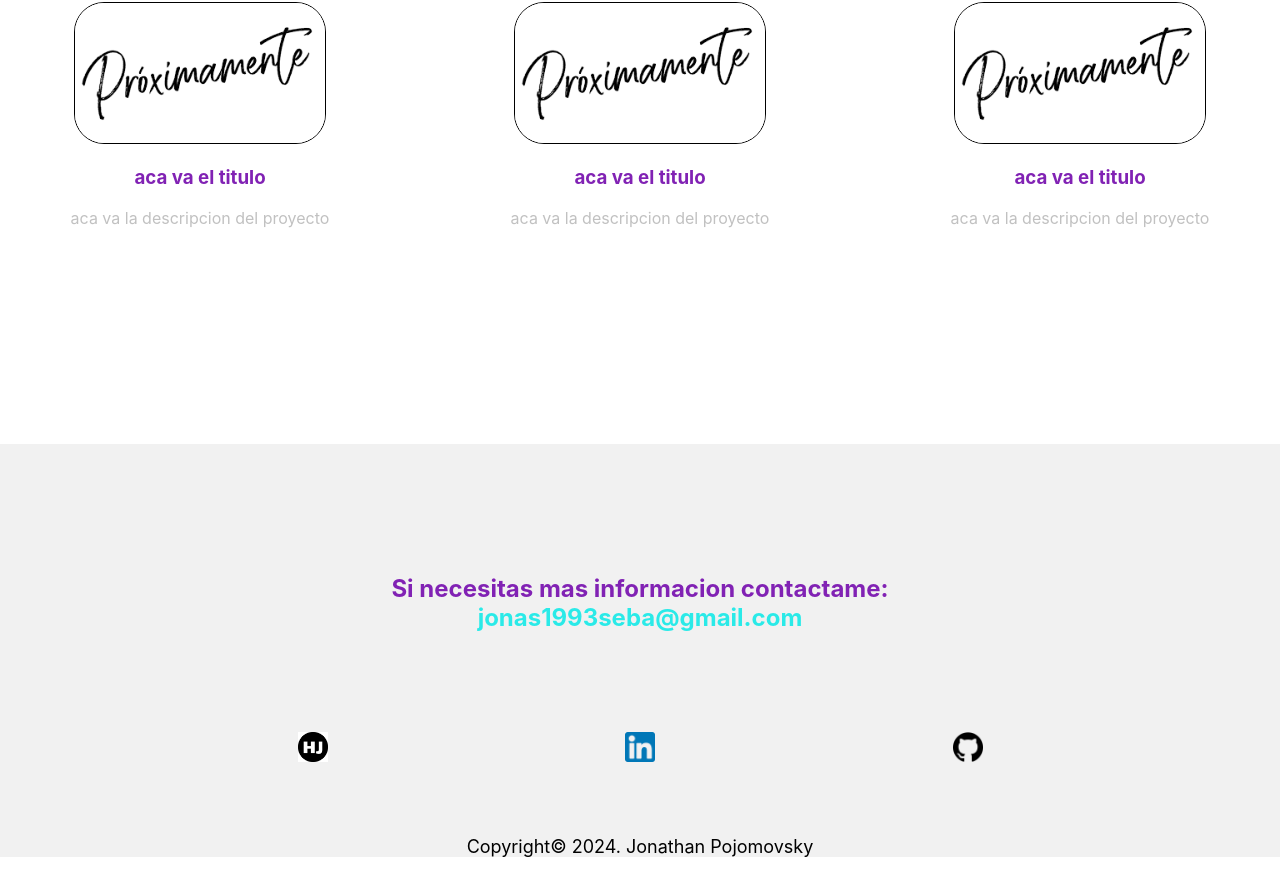
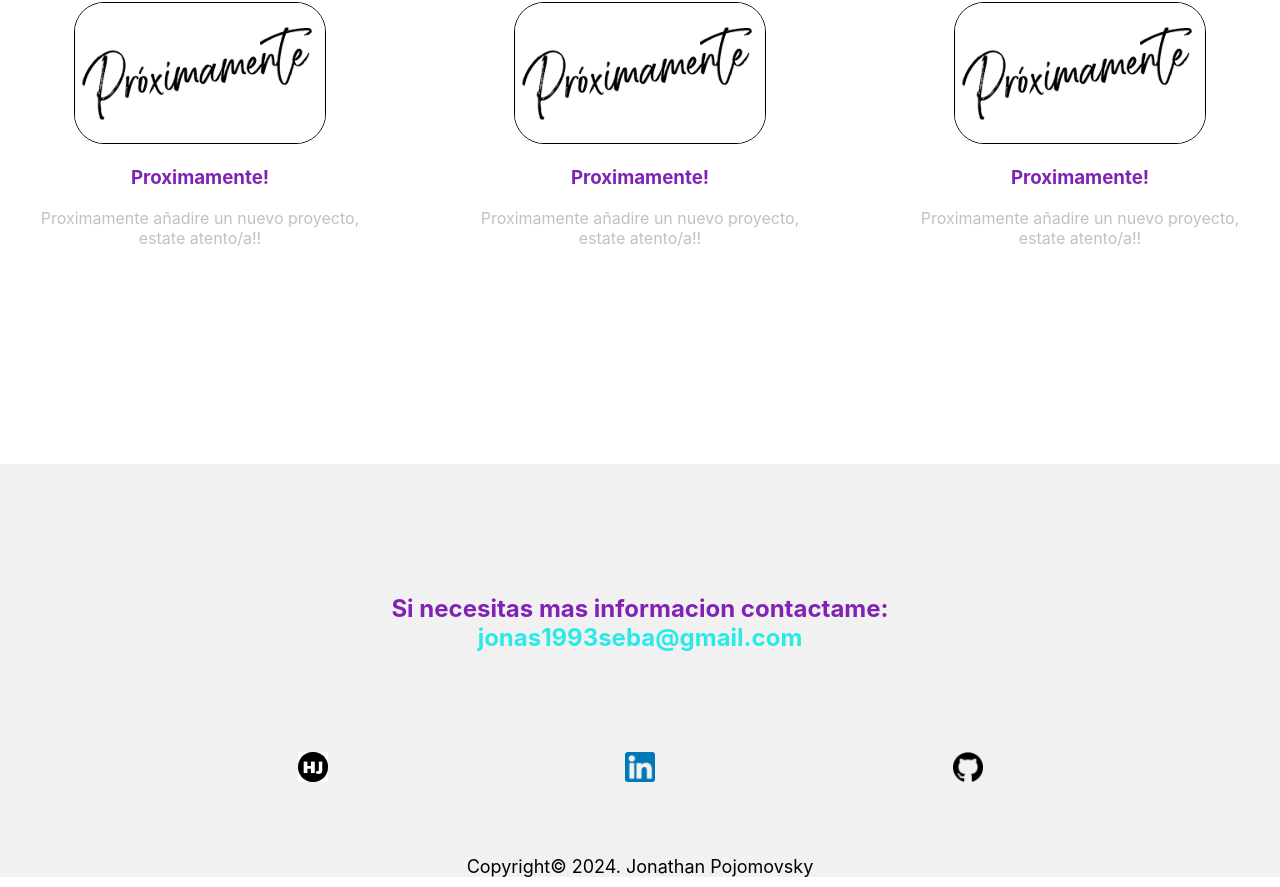
Before and after one commit to JonathanSDP/landing-page, a React (Create React App) app in the folder landing-page/: page / in a window 1280 px wide. Shown: the part 2019-2906 px from the top of the page. Built offline with nearby package versions, Linux system fonts and the light colour scheme; a web font is replaced by a local one.

Commit message:
Update1003

```diff
--- a/landing-page/src/Components/Experience.js
+++ b/landing-page/src/Components/Experience.js
@@ -35,18 +35,18 @@ const Experience = () => {
             </div>
             <div className='job'>
                 <img className='job-img' src={require("../Assets/proximamente.png")}></img>
-                <h3 className='job-title'>aca va el titulo</h3>
-                <p className='job-desc'>aca va la descripcion del proyecto</p>
+                <h3 className='job-title'>Proximamente!</h3>
+                <p className='job-desc'>Proximamente añadire un nuevo proyecto, estate atento/a!!</p>
             </div>
             <div className='job'>
                 <img className='job-img' src={require("../Assets/proximamente.png")}></img>
-                <h3 className='job-title'>aca va el titulo</h3>
-                <p className='job-desc'>aca va la descripcion del proyecto</p>
+                <h3 className='job-title'>Proximamente!</h3>
+                <p className='job-desc'>Proximamente añadire un nuevo proyecto, estate atento/a!!</p>
             </div>
             <div className='job'>
                 <img className='job-img' src={require("../Assets/proximamente.png")}></img>
-                <h3 className='job-title'>aca va el titulo</h3>
-                <p className='job-desc'>aca va la descripcion del proyecto</p>
+                <h3 className='job-title'>Proximamente!</h3>
+                <p className='job-desc'>Proximamente añadire un nuevo proyecto, estate atento/a!!</p>
             </div>
         </div>
     </div>
```
